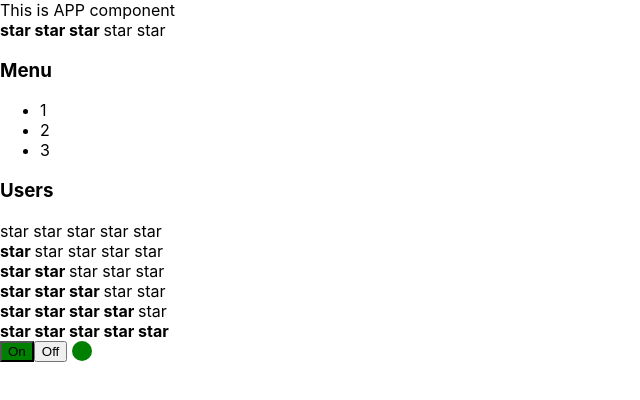
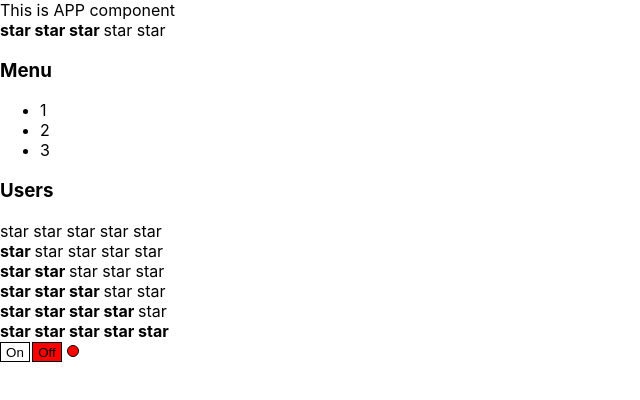
Before and after one commit to golzi99/kabzda_react, a React (Create React App) app: page / in a window 1280 px wide. Shown: the top 400 px of the page, without its empty margins (0-640 px from the left). Built offline with nearby package versions, Linux system fonts and the light colour scheme.

Commit message:
26.08.2024 refactor onOff element

```diff
--- a/src/App.tsx
+++ b/src/App.tsx
@@ -1,4 +1,4 @@
-import React from 'react';
+import React, {useState} from 'react';
 import './App.css';
 import {Accordion} from './components/accordion/Accordion';
 import {Rating} from "./components/rating/Rating";
@@ -7,6 +7,13 @@ import {OnOff} from './components/onoff/OnOff';
 
 
 function App() {
+
+    const [onOffState, setOnOffState] =  useState(false)
+
+    const onClickOnOff = () => {
+        setOnOffState(!onOffState)
+    }
+
     return (
         <div className="App">
             <PageTitle title={"This is APP component"}/>
@@ -19,7 +26,7 @@ function App() {
             <Rating value={3}/>
             <Rating value={4}/>
             <Rating value={5}/>
-            <OnOff turnOn={true}></OnOff>
+            <OnOff onOffState={onOffState} setOnOffState={onClickOnOff}></OnOff>
         </div>
     );
 }
--- a/src/components/onoff/OnOff.tsx
+++ b/src/components/onoff/OnOff.tsx
@@ -1,38 +1,59 @@
 import React from 'react';
 
 type OnOffProps = {
-    turnOn: boolean
+    onOffState: boolean,
+    setOnOffState: () => void
 }
 
-export const OnOff = ({turnOn}: OnOffProps) => {
+export const OnOff = ({onOffState, setOnOffState}: OnOffProps) => {
+
+    const onStyle = {
+        width: '30px',
+        height: '20px',
+        border: '1px solid black',
+        display: 'inline-block',
+        padding: '2px',
+        backgroundColor: onOffState ? 'green' : 'white'
+    }
+
+    const offStyle = {
+        width: '30px',
+        height: '20px',
+        border: '1px solid black',
+        display: 'inline-block',
+        padding: '2px',
+        marginLeft: '2px',
+        backgroundColor: onOffState ? 'white' : 'red'
+    }
+
+    const indicatorStyle = {
+        width: '10px',
+        height: '10px',
+        borderRadius: "50%",
+        border: '1px solid black',
+        display: 'inline-block',
+        marginLeft: '5px',
+        backgroundColor: onOffState ? 'green' : 'red'
+    }
+
+    const onClickOn = () => {
+        if (!onOffState) {
+            setOnOffState()
+        }
+    }
+
+    const onClickOff = () => {
+        if (onOffState) {
+            setOnOffState()
+        }
+    }
+
+
     return (
         <div>
-            {turnOn ?
-                <div style={{display: 'flex', alignItems: 'center'}}>
-                    <button style={{backgroundColor: 'green'}}>On</button>
-                    <button>Off</button>
-                    <div style={{
-                        borderRadius: '50%',
-                        backgroundColor: 'green',
-                        width: '20px',
-                        height: '20px',
-                        marginLeft: '5px'
-                    }}/>
-                </div> :
-                <div style={{display: 'flex', alignItems: 'center'}}>
-                    <button>On</button>
-                    <button style={{backgroundColor: 'red'}}>Off</button>
-                    <div style={{
-                        borderRadius: '50%',
-                        backgroundColor: 'red',
-                        width: '20px',
-                        height: '20px',
-                        marginLeft: '5px'
-                    }}/>
-                </div>
-            }
+            <button style={onStyle} onClick={onClickOn}>On</button>
+            <button style={offStyle} onClick={onClickOff}>Off</button>
+            <div style={indicatorStyle}/>
         </div>
-
-
     );
 };
```
